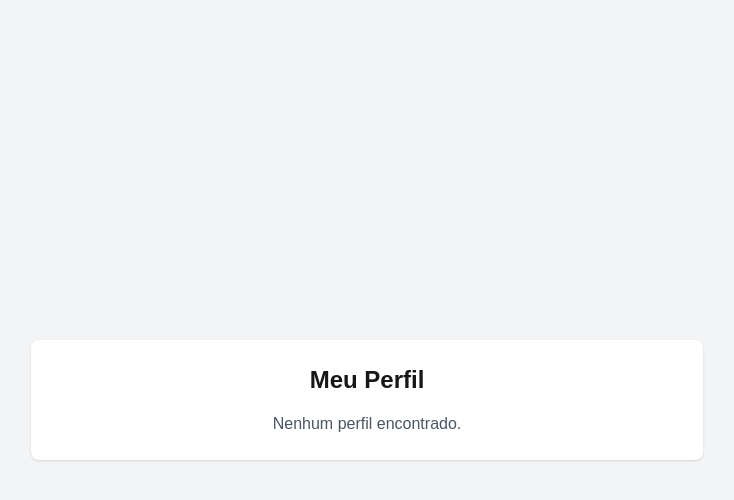
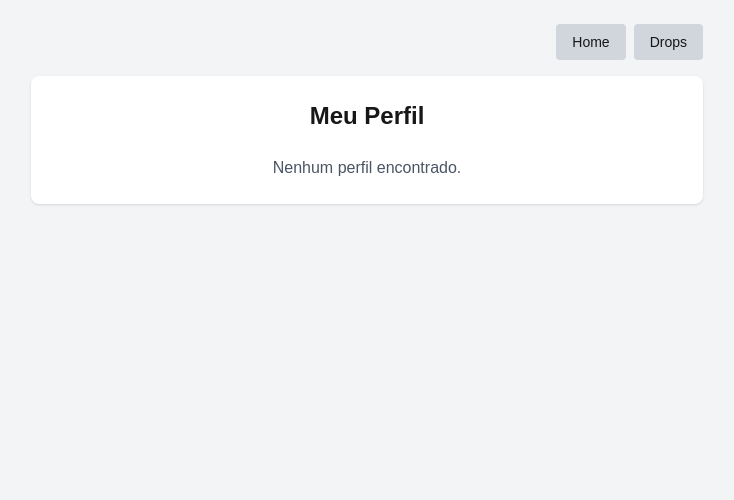
Before and after one commit to matheusrosa1/FuriaFans, a Next.js app in the folder frontend/: page /fan/me in a window 1280 px wide. Shown: the top 500 px of the page, without its empty margins (273-1007 px from the left). Built offline with nearby package versions, Linux system fonts and the light colour scheme.

Commit message:
feat: add-fan, drop,s fan me, interfaces

```diff
--- /dev/null
+++ b/frontend/interfaces/dropMessage.ts
@@ -0,0 +1,6 @@
+export interface DropMessage {
+  id: string;
+  author: string;
+  content: string;
+  timestamp: string;
+}
--- /dev/null
+++ b/frontend/interfaces/fanProfile.ts
@@ -0,0 +1,6 @@
+export interface FanProfile {
+  nickname: string;
+  favoriteGame: string;
+  photoUrl?: string;
+  fanLevel: 'casual' | 'engaged' | 'hardcore';
+}
--- a/frontend/src/app/add-fan/page.tsx
+++ b/frontend/src/app/add-fan/page.tsx
@@ -3,13 +3,15 @@
 
 import { useState, useEffect } from "react";
 import { useRouter } from "next/navigation";
+import { FanProfile } from "../../../interfaces/fanProfile";
+
 
 export default function AddFanPage() {
   const router = useRouter();
-  const [name, setName] = useState("");
+  const [nickname, setNickname] = useState("");
   const [favoriteGame, setFavoriteGame] = useState("");
   const [photoUrl, setPhotoUrl] = useState("");
-  const [fanLevel, setFanLevel] = useState("casual");
+  const [fanLevel, setFanLevel] = useState<FanProfile["fanLevel"]>("casual");
 
   useEffect(() => {
     const fanProfile = localStorage.getItem("fanProfile");
@@ -21,8 +23,8 @@ export default function AddFanPage() {
   const handleSubmit = (e: React.FormEvent) => {
     e.preventDefault();
 
-    const fanProfile = {
-      name,
+    const fanProfile: FanProfile = {
+      nickname,
       favoriteGame,
       photoUrl,
       fanLevel,
@@ -43,11 +45,11 @@ export default function AddFanPage() {
         <h1 className="text-2xl font-bold mb-6 text-center">Criar Perfil de Fã</h1>
 
         <label className="block mb-4">
-          <span className="block text-sm font-medium text-gray-700">Nome:</span>
+          <span className="block text-sm font-medium text-gray-700">Nickname:</span>
           <input
             type="text"
-            value={name}
-            onChange={(e) => setName(e.target.value)}
+            value={nickname}
+            onChange={(e) => setNickname(e.target.value)}
             required
             className="mt-1 block w-full border rounded px-3 py-2"
           />
@@ -79,7 +81,7 @@ export default function AddFanPage() {
           <span className="block text-sm font-medium text-gray-700">Nível de fã:</span>
           <select
             value={fanLevel}
-            onChange={(e) => setFanLevel(e.target.value)}
+            onChange={(e) => setFanLevel(e.target.value as FanProfile["fanLevel"])}
             className="mt-1 block w-full border rounded px-3 py-2"
           >
             <option value="casual">Casual</option>
--- a/frontend/src/app/drops/page.tsx
+++ b/frontend/src/app/drops/page.tsx
@@ -1,13 +1,7 @@
 "use client";
 import { useEffect, useState } from "react";
 import { useRouter } from "next/navigation";
-
-interface DropMessage {
-  id: string;
-  author: string;
-  content: string;
-  timestamp: string;
-}
+import { DropMessage } from "../../../interfaces/dropMessage";
 
 export default function DropsPage() {
   const router = useRouter();
@@ -22,7 +16,10 @@ export default function DropsPage() {
     setIsLogged(!!auth);
     setHasFanProfile(!!profile);
 
-    // Mock inicial
+    const storedMessages = localStorage.getItem("dropsMessages");
+    if (storedMessages) {
+      setMessages(JSON.parse(storedMessages));
+    } else {
       setMessages([
         {
           id: crypto.randomUUID(),
@@ -37,6 +34,7 @@ export default function DropsPage() {
           timestamp: new Date().toLocaleTimeString(),
         },
       ]);
+    }
   }, []);
 
   const handleSend = () => {
@@ -46,12 +44,14 @@ export default function DropsPage() {
 
     const newMessage: DropMessage = {
       id: crypto.randomUUID(),
-      author: profile.name || auth.email || "Anônimo",
+      author: profile.nickname || auth.email || "Anônimo",
       content: input.trim(),
       timestamp: new Date().toLocaleTimeString(),
     };
 
-    setMessages((prev) => [newMessage, ...prev]);
+    const updatedMessages = [newMessage, ...messages];
+    setMessages(updatedMessages);
+    localStorage.setItem("dropsMessages", JSON.stringify(updatedMessages));
     setInput("");
   };
 
@@ -95,9 +95,7 @@ export default function DropsPage() {
             onClick={handleSend}
             disabled={!isLogged || !hasFanProfile || !input.trim()}
             className={`mt-2 px-4 py-2 rounded text-white text-sm font-medium transition ${
-              isLogged && hasFanProfile
-                ? "bg-purple-600 hover:bg-purple-700"
-                : "bg-gray-400 cursor-not-allowed"
+              isLogged && hasFanProfile ? "bg-purple-600 hover:bg-purple-700" : "bg-gray-400 cursor-not-allowed"
             }`}
           >
             Enviar
--- a/frontend/src/app/fan/me/page.tsx
+++ b/frontend/src/app/fan/me/page.tsx
@@ -1,10 +1,14 @@
 "use client";
 
 import { useEffect, useState } from "react";
+import { useRouter } from "next/navigation";
+import { FanProfile } from "../../../../interfaces/fanProfile";
+
 
 export default function FanMePage() {
-  const [fanProfile, setFanProfile] = useState<any>(null);
-  const [editingField, setEditingField] = useState<string | null>(null);
+  const router = useRouter();
+  const [fanProfile, setFanProfile] = useState<FanProfile | null>(null);
+  const [editingField, setEditingField] = useState<keyof FanProfile | null>(null);
   const [tempValue, setTempValue] = useState<string>("");
 
   useEffect(() => {
@@ -14,29 +18,45 @@ export default function FanMePage() {
     }
   }, []);
 
-  const campos = [
-    { chave: "name", label: "Nome" },
-    { chave: "favoriteGame", label: "Jogo favorito" },
-    { chave: "fanLevel", label: "Nível de fã" },
-  ];
-
-  const handleEdit = (key: string) => {
+  const handleEdit = (key: keyof FanProfile) => {
     setEditingField(key);
-    setTempValue(fanProfile[key] || "");
+    setTempValue(fanProfile ? fanProfile[key] ?? "" : "");
   };
 
   const handleSave = () => {
-    if (!fanProfile) return;
-    const updatedProfile = { ...fanProfile, [editingField!]: tempValue };
+    if (!fanProfile || !editingField) return;
+    const updatedProfile = { ...fanProfile, [editingField]: tempValue };
     localStorage.setItem("fanProfile", JSON.stringify(updatedProfile));
     setFanProfile(updatedProfile);
     setEditingField(null);
   };
 
+  const labels: Record<keyof FanProfile, string> = {
+    nickname: "Nick Name",
+    favoriteGame: "Jogo favorito",
+    photoUrl: "Foto do perfil",
+    fanLevel: "Nível de fã",
+  };
+
   return (
-    <main className="p-6 bg-gray-100 min-h-screen flex items-center justify-center">
-      <div className="w-full max-w-2xl bg-white p-6 rounded-lg shadow">
-        <h1 className="text-2xl font-bold mb-4 text-center">Meu Perfil</h1>
+    <main className="p-6 bg-gray-100 min-h-screen flex flex-col items-center">
+      <div className="flex justify-end w-full max-w-2xl mb-4">
+        <button
+          onClick={() => router.push("/")}
+          className="bg-gray-300 px-4 py-2 rounded hover:bg-gray-400 text-sm mr-2"
+        >
+          Home
+        </button>
+        <button
+          onClick={() => router.push("/drops")}
+          className="bg-gray-300 px-4 py-2 rounded hover:bg-gray-400 text-sm"
+        >
+          Drops
+        </button>
+      </div>
+
+      <div className="w-full max-w-2xl bg-white p-6 rounded-lg shadow flex flex-col items-center">
+        <h1 className="text-2xl font-bold mb-6 text-center">Meu Perfil</h1>
 
         {!fanProfile ? (
           <p className="text-center text-gray-600">Nenhum perfil encontrado.</p>
@@ -50,9 +70,10 @@ export default function FanMePage() {
               />
             )}
             <ul className="text-sm text-gray-800 w-full max-w-sm">
-              {campos.map(({ chave, label }) => (
-                <li key={chave} className="mb-4 flex justify-between items-center">
-                  {editingField === chave ? (
+              {Object.entries(fanProfile).map(([key, value]) => (
+                key === "photoUrl" ? null : (
+                  <li key={key} className="mb-4 flex justify-between items-center">
+                    {editingField === key ? (
                       <>
                         <input
                           type="text"
@@ -70,10 +91,10 @@ export default function FanMePage() {
                     ) : (
                       <>
                         <span>
-                        <strong>{label}:</strong> {fanProfile[chave] || "-"}
+                          <strong>{labels[key as keyof FanProfile] || key}:</strong> {value || "-"}
                         </span>
                         <button
-                        onClick={() => handleEdit(chave)}
+                          onClick={() => handleEdit(key as keyof FanProfile)}
                           className="bg-purple-500 text-white text-xs px-2 py-1 rounded ml-2"
                         >
                           Editar
@@ -81,6 +102,7 @@ export default function FanMePage() {
                       </>
                     )}
                   </li>
+                )
               ))}
             </ul>
           </div>
```
Lines whose indentation alone changed are shown as unchanged.
